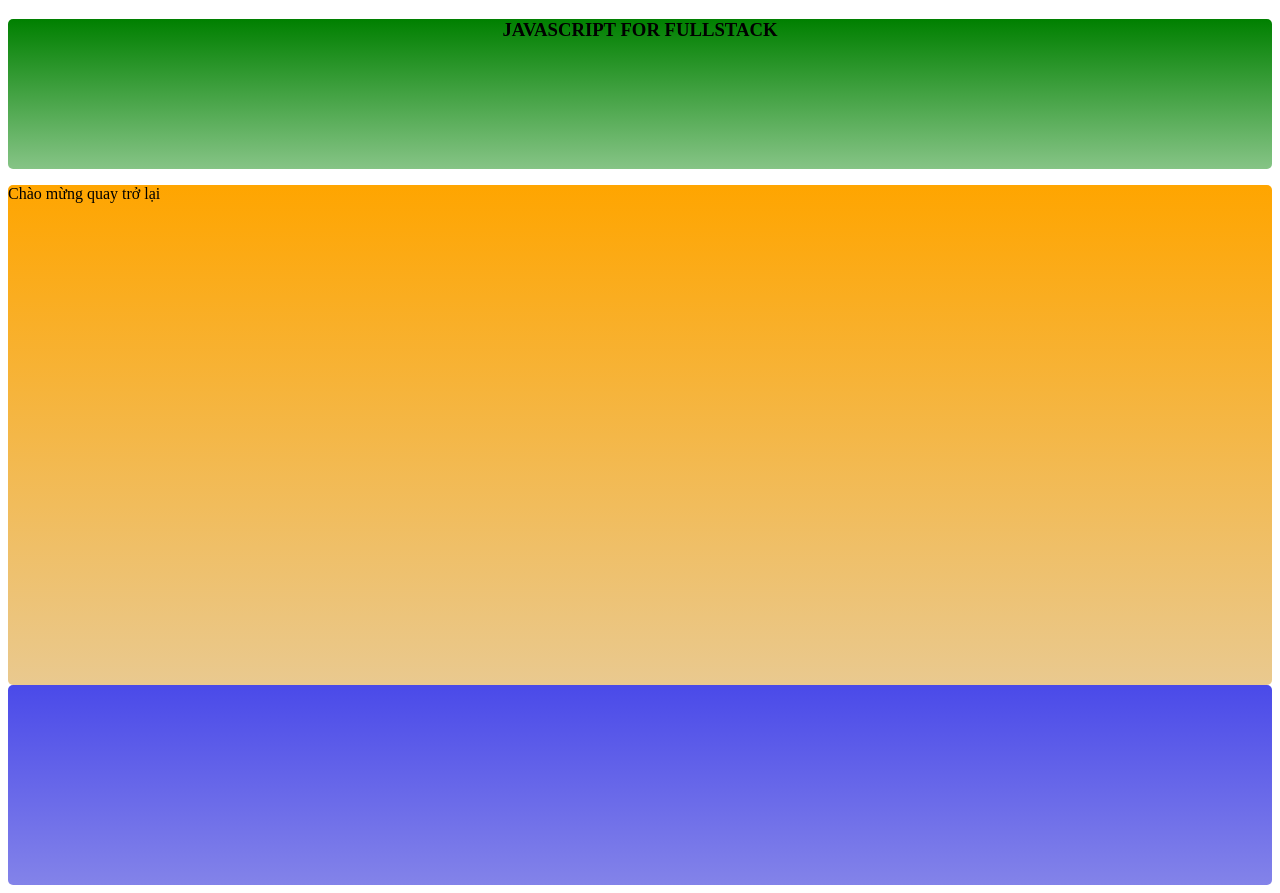
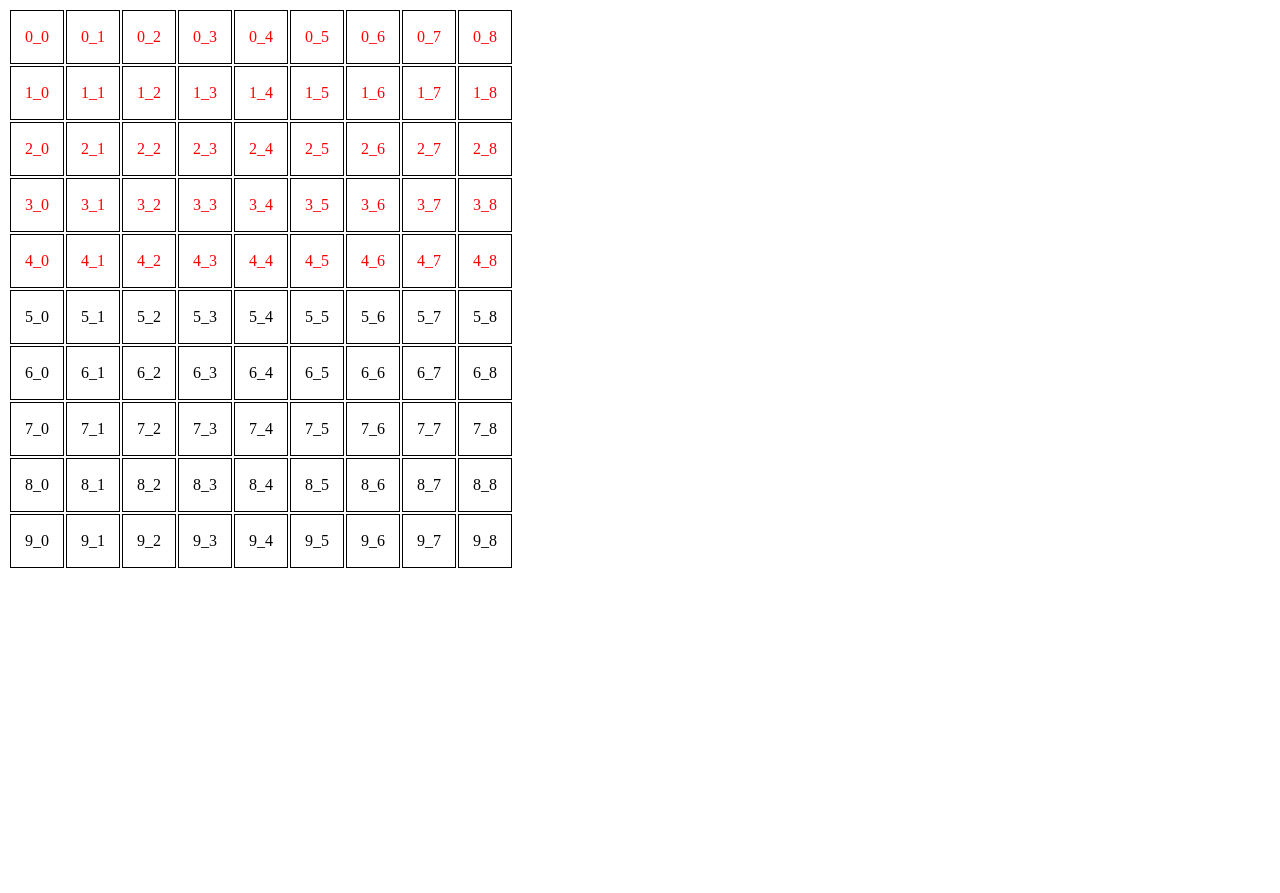
Before and after one commit to DanhChinh/web, a plain HTML site: page index.html in a window 1280 px wide. After the commit the page ends 800 px from the top, so only its background shows below. Drawn offline with Linux system fonts and the light colour scheme.

Commit message:
start new prj

```diff
--- a/index.html
+++ b/index.html
@@ -9,13 +9,118 @@
 </head>
 <body>
 
-    <div class="header">
-        <h3>JAVASCRIPT FOR FULLSTACK</h3>
-    </div>
-    <div class="center">
-        <P>Chào mừng quay trở lại</P>
-    </div>
-    <div class="footer"></div>
+    <table>
+        <tr>
+            <td></td>
+            <td></td>
+            <td></td>
+            <td></td>
+            <td></td>
+            <td></td>
+            <td></td>
+            <td></td>
+            <td></td>
+        </tr>
+        <tr>
+            <td></td>
+            <td></td>
+            <td></td>
+            <td></td>
+            <td></td>
+            <td></td>
+            <td></td>
+            <td></td>
+            <td></td>
+        </tr>
+        <tr>
+            <td></td>
+            <td></td>
+            <td></td>
+            <td></td>
+            <td></td>
+            <td></td>
+            <td></td>
+            <td></td>
+            <td></td>
+        </tr>
+        <tr>
+            <td></td>
+            <td></td>
+            <td></td>
+            <td></td>
+            <td></td>
+            <td></td>
+            <td></td>
+            <td></td>
+            <td></td>
+        </tr>
+        <tr>
+            <td></td>
+            <td></td>
+            <td></td>
+            <td></td>
+            <td></td>
+            <td></td>
+            <td></td>
+            <td></td>
+            <td></td>
+        </tr>
+        <tr>
+            <td></td>
+            <td></td>
+            <td></td>
+            <td></td>
+            <td></td>
+            <td></td>
+            <td></td>
+            <td></td>
+            <td></td>
+        </tr>
+        <tr>
+            <td></td>
+            <td></td>
+            <td></td>
+            <td></td>
+            <td></td>
+            <td></td>
+            <td></td>
+            <td></td>
+            <td></td>
+        </tr>
+        <tr>
+            <td></td>
+            <td></td>
+            <td></td>
+            <td></td>
+            <td></td>
+            <td></td>
+            <td></td>
+            <td></td>
+            <td></td>
+        </tr>
+        <tr>
+            <td></td>
+            <td></td>
+            <td></td>
+            <td></td>
+            <td></td>
+            <td></td>
+            <td></td>
+            <td></td>
+            <td></td>
+        </tr>
+        <tr>
+            <td></td>
+            <td></td>
+            <td></td>
+            <td></td>
+            <td></td>
+            <td></td>
+            <td></td>
+            <td></td>
+            <td></td>
+        </tr>
+    </table>
 
     <!-- script -->
     <script src="script.js"></script>
--- a/script.js
+++ b/script.js
@@ -1,21 +1,20 @@
-var password = Symbol("password");
+
+let table  = document.querySelector("table");
 
 
-let user = {
-    name:"Trang",
-    age:21,
-    address:{
-        city:"Ha Noi",
-        street:"Tay Son"
-    },
-    [password]: 34453,
+let row_index = 0;
+let col_index = 0;
 
-    [Symbol.toPrimitive](hint){
-        // alert(`hint: ${hint}`);
-        return hint == "string" ? this.name : this.age;
+for(row of  table.rows){
+    for(cell of row.cells){
+        // console.log(cell)
+        cell.innerText = `${row_index}_${col_index}`;
+        if(row_index<5){
+            cell.style.color = "red";
+        }
+        col_index+=1;
     }
+    row_index+=1;
+    col_index = 0;
+
 }
-
-
-
-console.log(user+1)
--- a/style.css
+++ b/style.css
@@ -1,23 +1,7 @@
-*{
-    /* border: 1px solid black; */
-    border-radius: 5px;
+
+table tr td{
+    width: 50px;
+    height: 50px;
+    border: 1px solid black;
+    text-align: center;
 }
-
-
-.header{
-    min-height: 150px;
-    text-align: center;
-    background-image: -webkit-linear-gradient(green,rgb(134, 196, 134));
-}
-
-
-.center{
-    min-height: 500px;
-    background-image: -webkit-linear-gradient(orange,rgb(233, 201, 143));
-
-}
-.footer{
-    min-height: 200px;
-    background-image: -webkit-linear-gradient(rgb(74, 74, 233),rgb(131, 131, 233));
-
-}
```
